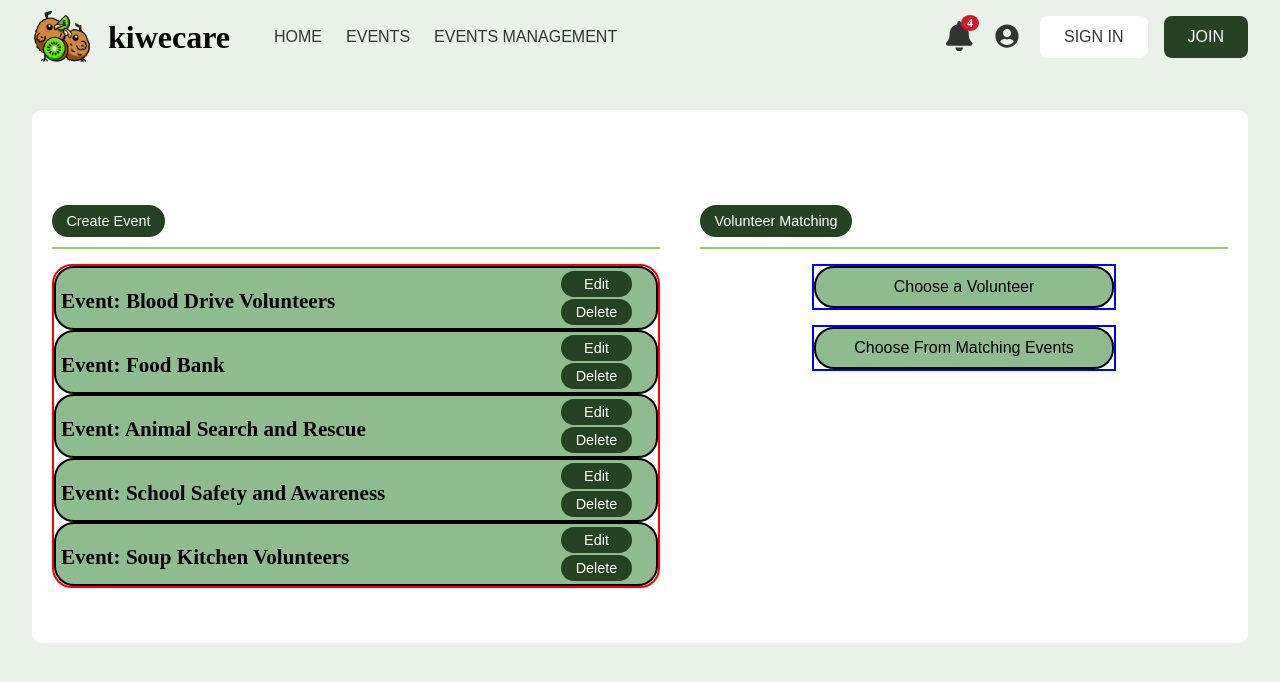
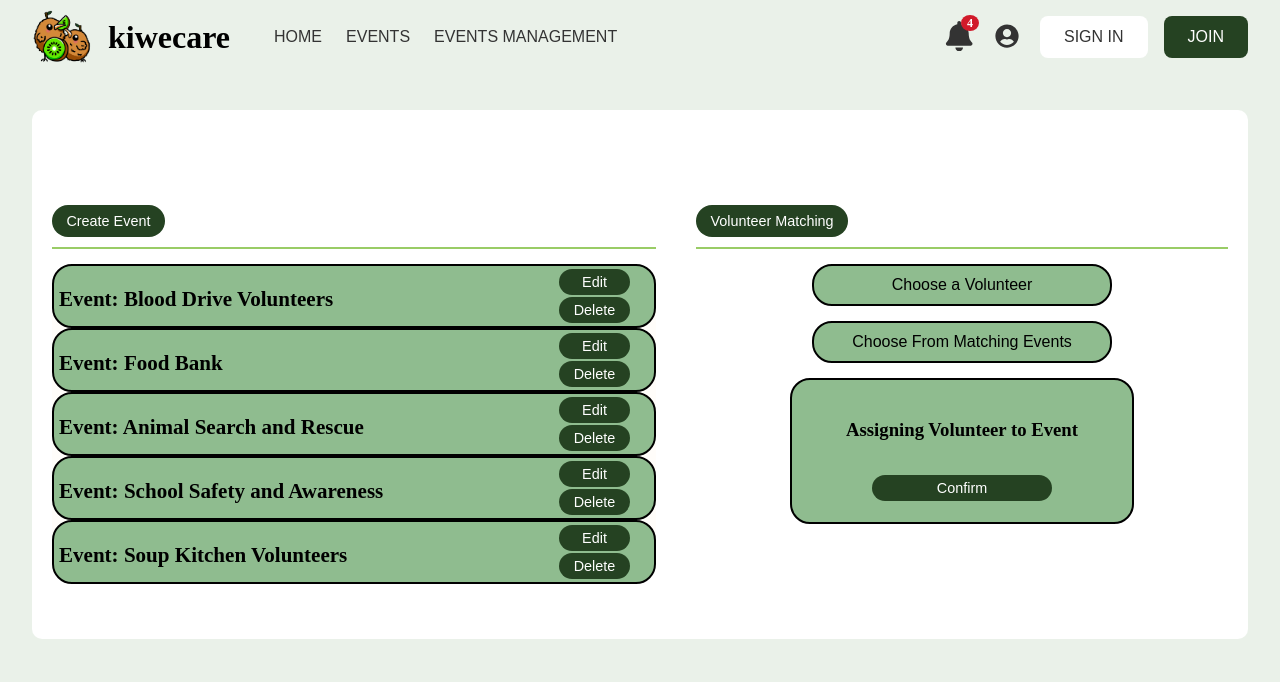
Before and after one commit to vlonk/volunteer-application, a React (Create React App) app in the folder frontend/: page /events_management in a window 1280 px wide. Shown: the top 682 px of the page. Built offline with nearby package versions, Linux system fonts and the light colour scheme.

Commit message:
drop down menu options centered, added a confirm box at the bottom

```diff
--- a/frontend/src/pages/events_management.js
+++ b/frontend/src/pages/events_management.js
@@ -221,6 +221,14 @@ const EventsManagement = () => {
         <div className = "volunteer-menu">
             <DropdownMenu title = "Choose a Volunteer"/>
             <DropdownMenu title = "Choose From Matching Events"/>
+            <div className = "dropdown-match-box">
+                <div className = "dropdown-match-message">
+                    <h3>Assigning Volunteer to Event</h3>
+                </div>
+                <button>
+                Confirm
+                </button>
+            </div>
         </div>
 
 
--- a/frontend/src/styles/events_management.css
+++ b/frontend/src/styles/events_management.css
@@ -48,7 +48,6 @@
     align-items: center;
     background-color: #fffdfa;
     border-radius: 20px;
-    border: 2px solid red;
 }
 
 .expandable-box-em {
@@ -223,12 +222,11 @@
     height: auto;
 }
 
-/* Styles for the dropdown menu */
+/* styles for the dropdown menu */
 .dropdown {
     position: relative;
     display: inline-block;
     align-self: center;
-    border: 2px solid blue;
 }
 
 .dropdown-button {
@@ -250,13 +248,12 @@
 .dropdown-content {
     display: block;
     position: absolute;
-    left: 25%;  /* This let the drop down values stay centered based on the button */
+    left: 25%;  /* this let the drop down values stay centered based on the button */
     background-color: white;
     min-width: 160px;
     box-shadow: 0px 8px 16px rgba(0, 0, 0, 0.2);
     z-index: 1;
     border-radius: 5px;
-    border: 2px solid purple;
 }
 
 .dropdown-content a {
@@ -269,3 +266,34 @@
 .dropdown-content a:hover {
     background-color: #ddd;
 }
+
+.dropdown-match-box {
+    display: flex;
+    flex-direction: column;
+    justify-content: center;
+    align-self: center;
+    align-items: center;
+    width: 300px;
+    min-height: 100px;
+    padding: 20px;
+    background-color: darkseagreen;
+    border-radius: 20px;
+    border: 2px solid black;
+}
+.dropdown-match-message {
+    display: flex;
+    justify-content: center;
+    width: 100%;
+}
+
+.dropdown-match-box button {
+    background-color: #254222;
+    color: #fff;
+    border: none;
+    border-radius: 20px;
+    padding: 0.3rem 0.7rem;
+    font-size: 0.9rem;
+    width: 60%;
+    cursor: pointer;
+    margin: 1px;
+}
```
